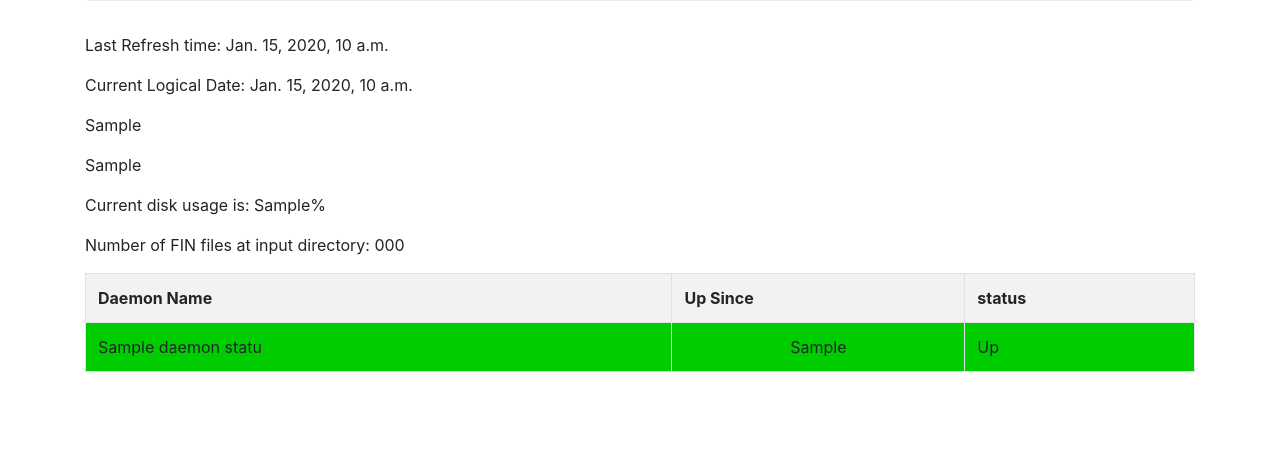
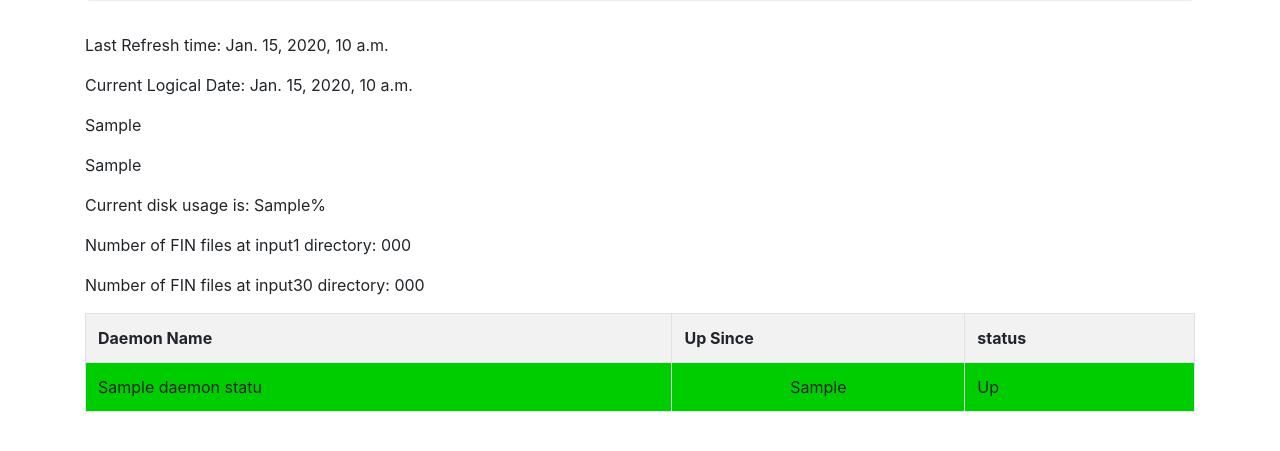
Before and after one commit to dyonatan8472/APRMpcDashboard, a Django app: template ngn_project/a_prm/templates/a_prm/daemon_status.html in a window 1280 px wide. Shown: the part 290-741 px from the top of the page. Run offline with Django 3.2, Linux system fonts and the light colour scheme; the template is opened without the code that fills it: most values are stand-ins (such as "Sample title", 1, 10 or a date in 2020); some libraries are stand-ins or nearby versions.

Commit message:
Added inp30 display to daemon_status page

```diff
--- a/ngn_project/a_prm/templates/a_prm/daemon_status.html
+++ b/ngn_project/a_prm/templates/a_prm/daemon_status.html
@@ -15,12 +15,18 @@
         <p>{{ cpu_usage }}</p>
         <p>{{ memory_usage }}</p>
         <p>Current disk usage is: {{ disk_usage }}%</p>
-        {% if number_of_fins == 0 %}
+        {% if number_of_fins1 == 0 %}
 
             <p>There are currently no FIN files in the input directory</p>
         {% else %}
-            <p>Number of FIN files at input directory: {{ number_of_fins }}</p>
+            <p>Number of FIN files at input1 directory: {{ number_of_fins1 }}</p>
         {% endif %}
+
+        {% if number_of_fins30 %}
+            <p>Number of FIN files at input30 directory: {{ number_of_fins30 }}</p>
+        {% endif %}
+
+
     </div>
 
     <div class="container">
--- a/ngn_project/a_prm/views.py
+++ b/ngn_project/a_prm/views.py
@@ -1514,7 +1514,8 @@ def daemon_status(request):
         ('UPLOAD_RATED_USAGE_7', 'UPRTUSAGE7', 'UPRTUSAGE7', 'grep'),
     ]
 
-    number_of_fins = len(glob.glob('/users/tsa/prdprm1/var/tsa/LSN/input1/*.FIN'))
+    number_of_fins1 = len(glob.glob('/users/tsa/prdprm1/var/tsa/LSN/input1/*.FIN'))
+    number_of_fins30 = len(glob.glob('/users/tsa/prdprm1/var/tsa/LSN/input30/*.FIN'))
     # CPU usage percentage
     cpu_usage = psutil.cpu_percent(interval=1)
     cpu_usage = "CPU Usage: {:.2f}%".format(cpu_usage)
@@ -1564,7 +1565,8 @@ def daemon_status(request):
         "cpu_usage": cpu_usage,
         "memory_usage": memory_usage,
         "disk_usage": disk_usage,
-        "number_of_fins": number_of_fins,
+        "number_of_fins1": number_of_fins1,
+        "number_of_fins30": number_of_fins30,
         "current_datetime": current_datetime,
     }
 
```
